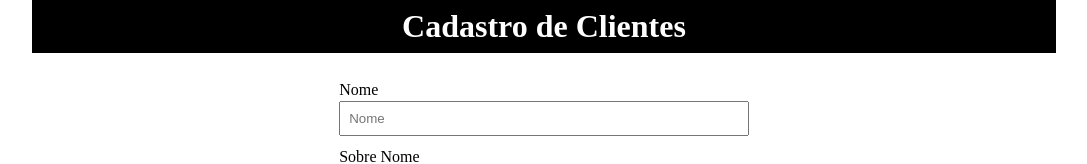
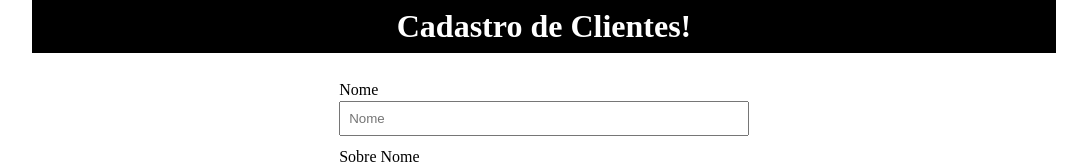
Before and after one commit to Jean-Carllo-Roseti/NFrontFullStackCliente, a React (Create React App) app: page / in a window 1280 px wide. Shown: the top 164 px of the page, without its empty margins (96-1183 px from the left). Built offline with nearby package versions, Linux system fonts and the light colour scheme; no server answers.

Commit message:
ajuste cabeçalho.

```diff
--- a/src/components/Header/index.tsx
+++ b/src/components/Header/index.tsx
@@ -3,7 +3,7 @@ import { HeaderBar } from './style'
 
 const Header = () => (
   <HeaderBar>
-    <h1>Cadastro de Clientes</h1>
+    <h1>Cadastro de Clientes!</h1>
   </HeaderBar>
 )
 
```
